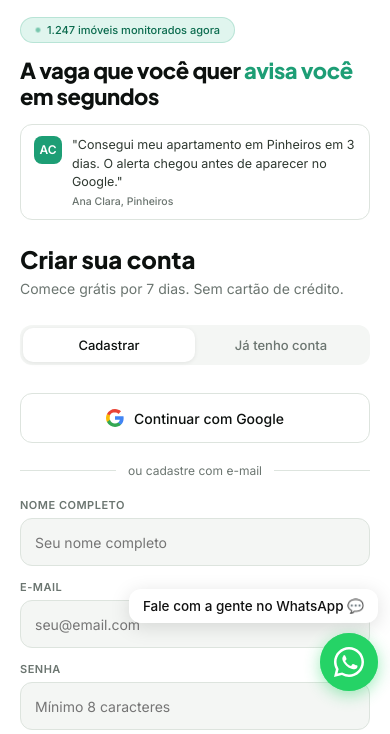
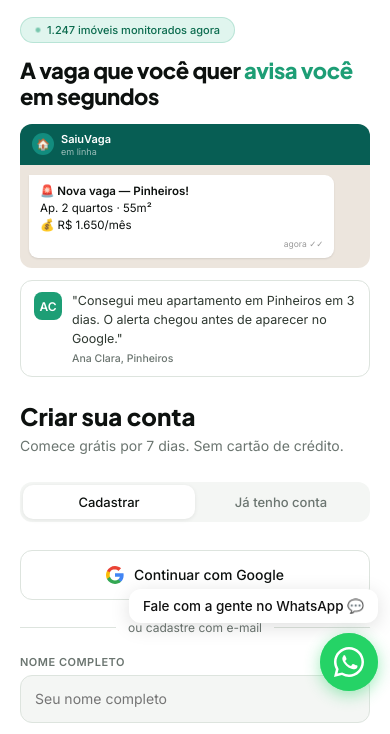
Before and after one commit to pabloacmkt255-dev/saiuvaga, a website: page saiuvaga-cadastro.html in a window 390 px wide. Shown: the part 63-797 px from the top of the page. Drawn offline with nearby package versions, Linux system fonts and the light colour scheme.

Commit message:
Update saiuvaga-cadastro.html

```diff
--- a/saiuvaga-cadastro.html
+++ b/saiuvaga-cadastro.html
@@ -128,6 +128,14 @@ body { font-family: 'Inter', sans-serif; background: var(--bg); min-height: 100v
   .mobile-proof .mp-av { width: 28px; height: 28px; border-radius: 8px; flex-shrink: 0; display: flex; align-items: center; justify-content: center; font-size: 12px; font-weight: 700; color: #fff; background: #1D9E75; }
   .mobile-proof .mp-text { font-size: 12.5px; color: var(--ink2); line-height: 1.5; }
   .mobile-proof .mp-name { font-size: 10.5px; color: var(--ink3); font-weight: 500; margin-top: 3px; }
+  .mobile-proof .mp-wapp { background: #ECE5DD; border-radius: var(--r); overflow: hidden; margin-bottom: 12px; }
+  .mobile-proof .mp-wapp-bar { background: #075E54; padding: 8px 12px; display: flex; align-items: center; gap: 7px; }
+  .mobile-proof .mp-wapp-av { width: 22px; height: 22px; border-radius: 50%; background: #128C7E; display: flex; align-items: center; justify-content: center; font-size: 11px; }
+  .mobile-proof .mp-wapp-name { font-size: 11px; font-weight: 600; color: #fff; }
+  .mobile-proof .mp-wapp-status { font-size: 9px; color: rgba(255,255,255,.6); }
+  .mobile-proof .mp-wapp-body { padding: 10px 9px; }
+  .mobile-proof .mp-bubble { background: #fff; border-radius: 0 9px 9px 9px; padding: 8px 11px; font-size: 11.5px; line-height: 1.5; box-shadow: 0 1px 2px rgba(0,0,0,.1); max-width: 92%; }
+  .mobile-proof .mp-bubble-time { font-size: 8.5px; color: #999; text-align: right; margin-top: 3px; }
 }
 .mobile-logo { display: none; }
 .wpp-float{position:fixed;bottom:28px;right:28px;z-index:9999;display:flex;flex-direction:column;align-items:flex-end;gap:10px} @media(max-width:600px){.wpp-float{bottom:90px;right:12px;}}
@@ -196,6 +204,17 @@ input:-webkit-autofill:focus {
     <div class="mobile-proof">
       <div class="hero-tag"><div class="pulse"></div>1.247 imóveis monitorados agora</div>
       <div class="mp-title">A vaga que você quer <em>avisa você</em> em segundos</div>
+      <div class="mp-wapp">
+        <div class="mp-wapp-bar"><div class="mp-wapp-av">&#127968;</div><div><div class="mp-wapp-name">SaiuVaga</div><div class="mp-wapp-status">em linha</div></div></div>
+        <div class="mp-wapp-body">
+          <div class="mp-bubble">
+            <strong>&#128680; Nova vaga &mdash; Pinheiros!</strong><br>
+            Ap. 2 quartos &middot; 55m&sup2;<br>
+            &#128176; R$ 1.650/m&ecirc;s
+            <div class="mp-bubble-time">agora &#10003;&#10003;</div>
+          </div>
+        </div>
+      </div>
       <div class="mp-testi">
         <div class="mp-av">AC</div>
         <div>
```
